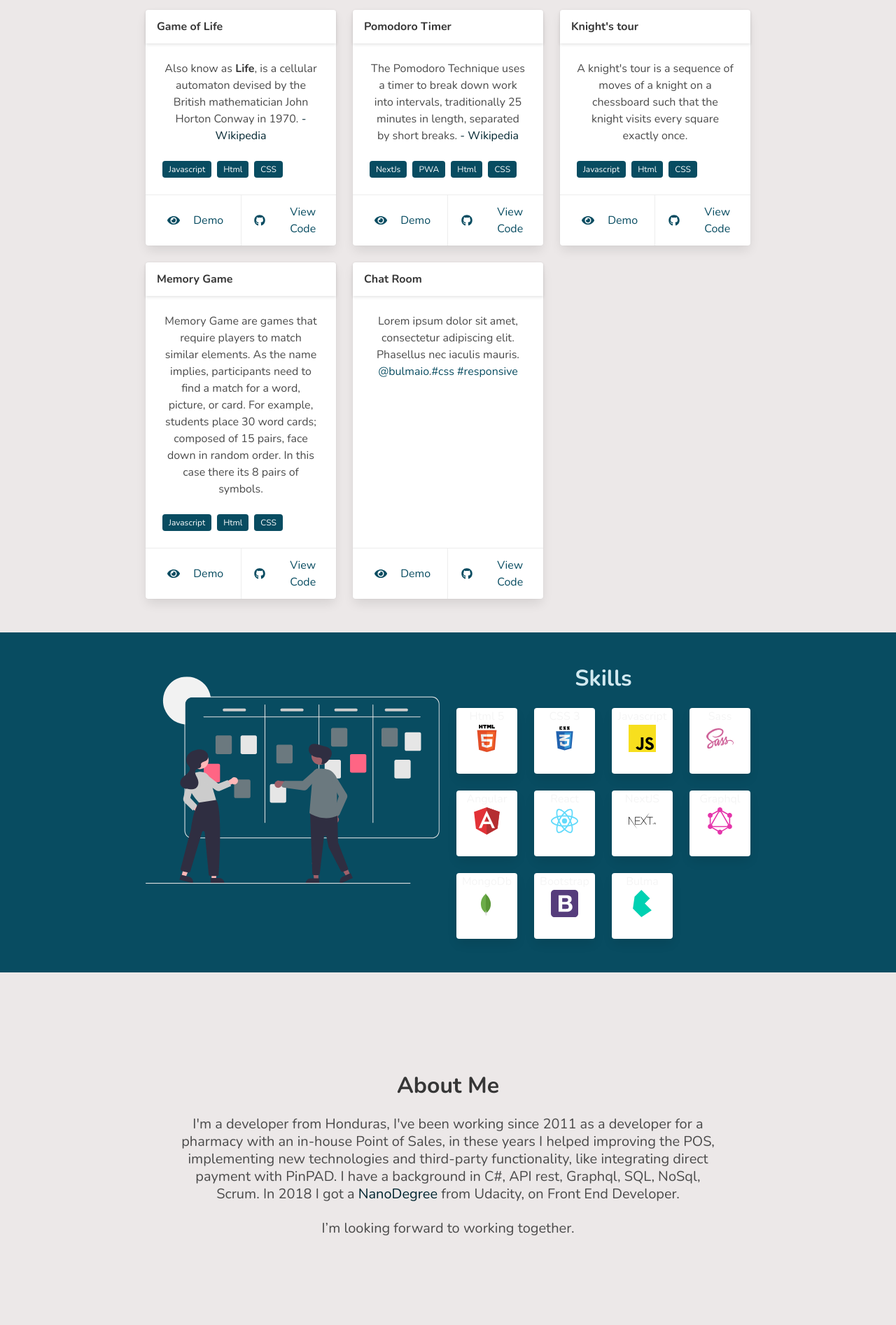
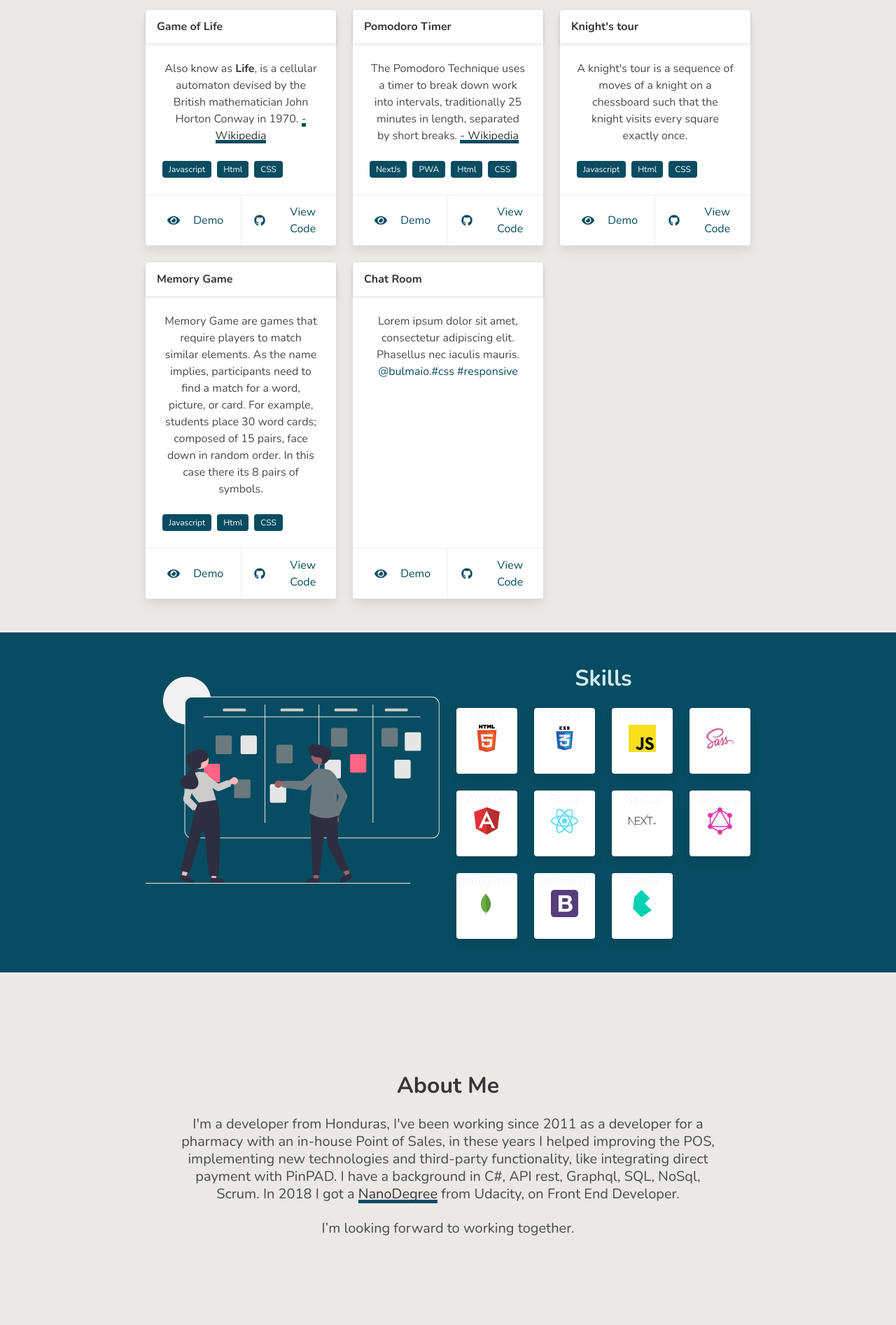
Before and after one commit to JdgaleTorre/NewPortafolio, a Next.js app: page / in a window 1280 px wide. Shown: the part 1182-3076 px from the top of the page at 70% size. Built offline with nearby package versions, Linux system fonts and the light colour scheme.

Commit message:
adding special link css, and best practices on <a>

```diff
--- a/components/Portfolio.tsx
+++ b/components/Portfolio.tsx
@@ -23,7 +23,7 @@ const PortfolioComponent = (): JSX.Element => {
                     <a
                       href="https://en.wikipedia.org/wiki/Conway%27s_Game_of_Life"
                       target="_blank"
-                      className="secondary-color "
+                      className="special-link"
                       rel="noopener noreferrer"
                     >
                       - Wikipedia
@@ -76,7 +76,7 @@ const PortfolioComponent = (): JSX.Element => {
                     <a
                       href="https://en.wikipedia.org/wiki/Pomodoro_Technique"
                       target="_blank"
-                      className="secondary-color "
+                      className="special-link"
                       rel="noopener noreferrer"
                     >
                       - Wikipedia
--- a/pages/index.tsx
+++ b/pages/index.tsx
@@ -74,7 +74,8 @@ export default function Home() {
                 <a
                   href="https://confirm.udacity.com/EWPDCHSP"
                   target="_blank"
-                  className="secondary-color"
+                  rel="noopener noreferrer"
+                  className="special-link"
                 >
                   NanoDegree
                 </a>{" "}
--- a/scss/my_styles.scss
+++ b/scss/my_styles.scss
@@ -11,8 +11,6 @@ html {
 .bg-primary *::selection {
   background-color: $secondary;
 }
-
-
 
 .primary-color {
   color: $primary;
@@ -92,6 +90,17 @@ html {
   top: -25px;
 }
 
+.special-link {
+  color: $title-color;
+  box-shadow: 0px -5px 0px 0px $primary inset;
+  transition: box-shadow 150ms ease-in-out;
+}
+
+.special-link:hover {
+  color: $light-blue;
+  box-shadow: 0px -25px 0px 0px #084c61 inset;
+}
+
 @media screen and (max-width: $tablet - 1px) {
   .image-presentation {
     margin-left: -5rem;
```
